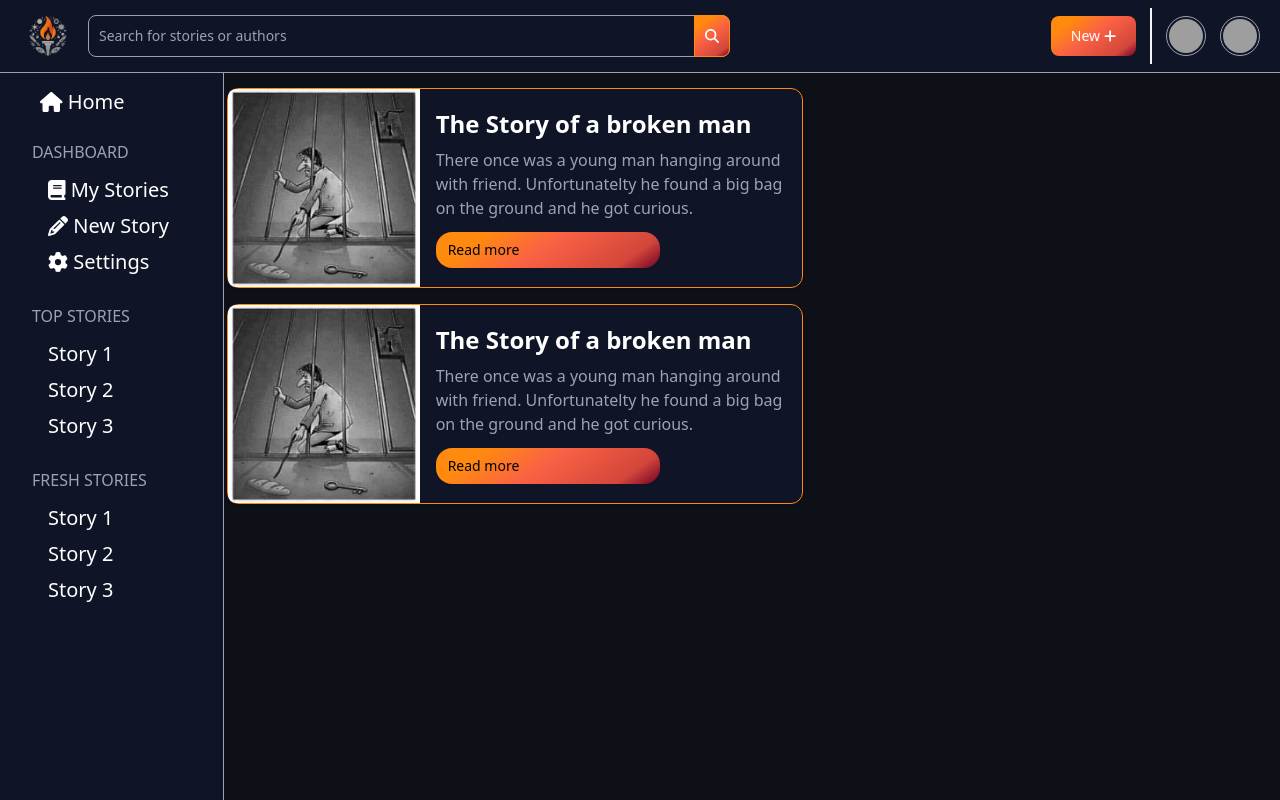
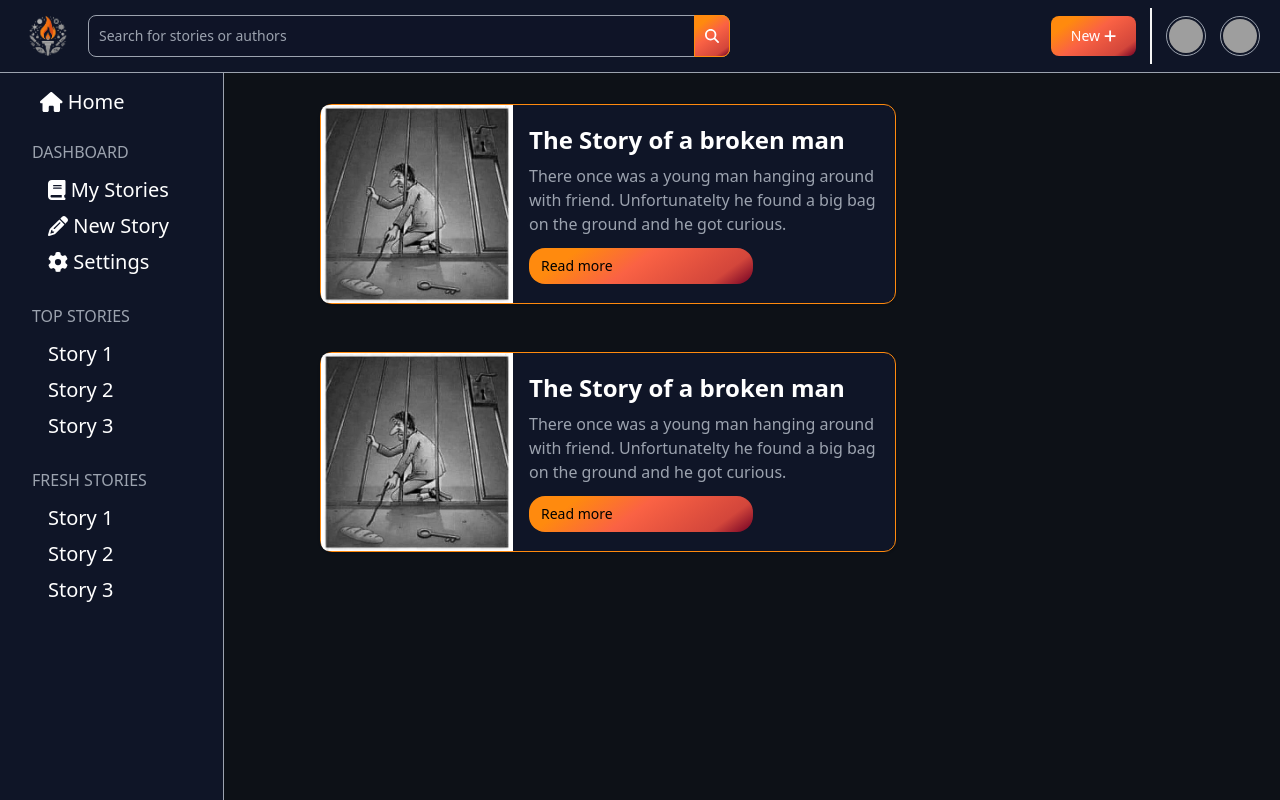
Before and after one commit to TaleTorch/TaleTorch, a React (Vite) app: page / in a window 1280 px wide. Built offline with nearby package versions, Linux system fonts and the light colour scheme; grey boxes are pictures that could not be loaded.

Commit message:
Layout Fixes - SkilledCat

```diff
--- a/src/App.tsx
+++ b/src/App.tsx
@@ -9,11 +9,11 @@ function App() {
         <Navbar />
       </header>
       <main>
-        <div className='grid grid-cols-6 gap-20 h-screen'>
-          <section>
+        <div className='grid grid-cols-8'>
+          <section className='col-start-1 col-end-3'>
             <Sidebar />
           </section>
-          <section className='col-span-5'>
+          <section className='col-start-3 col-end-7'>
             <div className='flex flex-col flex-wrap mt-20'>
               <Card />
               <Card />
--- a/src/components/FeedCard/FeedCard.tsx
+++ b/src/components/FeedCard/FeedCard.tsx
@@ -3,7 +3,7 @@ import './FeedCard.css'
 function FeedCard() {
     return (
         <>
-            <div className="flex flex-col my-2 items-center rounded-xl shadow md:flex-row md:max-w-xl bg-oxford-blue border border-dark-orange">
+            <div className="flex flex-col items-center my-6 rounded-xl shadow md:flex-row md:max-w-xl bg-oxford-blue border border-dark-orange">
                 <img className="object-cover w-full rounded-t-lg h-96 md:h-auto md:w-48 md:rounded-none md:rounded-s-lg" src="/sample-story.jpg" alt="story's img" />
                 <div className="flex flex-col justify-between p-4 leading-normal">
                     <h5 className="mb-2 text-2xl font-bold tracking-tighttext-white text-white"><a href="">The Story of a broken man</a></h5>
--- a/src/components/Sidebar/Sidebar.tsx
+++ b/src/components/Sidebar/Sidebar.tsx
@@ -9,7 +9,7 @@ function Sidebar() {
             <nav className='z-20 fixed flex flex-col items-center w-1/6 min-w-56 h-full bg-oxford-blue border-r border-gray-1 pt-16'>
                 <div className='h-fit w-full my-2 text-white block mx-4 py-4 pl-10 rounded text-xl duration-200 hover:pl-10 hover:bg-gray-900'><FontAwesomeIcon icon={faHouse} />  Home</div>
                 <div className='h-fit w-full'>
-                    <div className='mb-2 text-gray-1 pl-8 uppercase'>Dashboard</div>
+                    <div className='mb-2 text-gray-1 pl-8 uppercase'>dashboard</div>
                     <ul className='text-white'>
                         <li className='dashboard-item block mx-4 py-1 pl-8 rounded text-xl transition-all duration-250 hover:pl-10'><FontAwesomeIcon icon={faBook} />  My Stories</li>
                         <li className='dashboard-item block mx-4 py-1 pl-8 rounded text-xl transition-all duration-250 hover:pl-10'><FontAwesomeIcon icon={faPencil} />  New Story</li>
```
